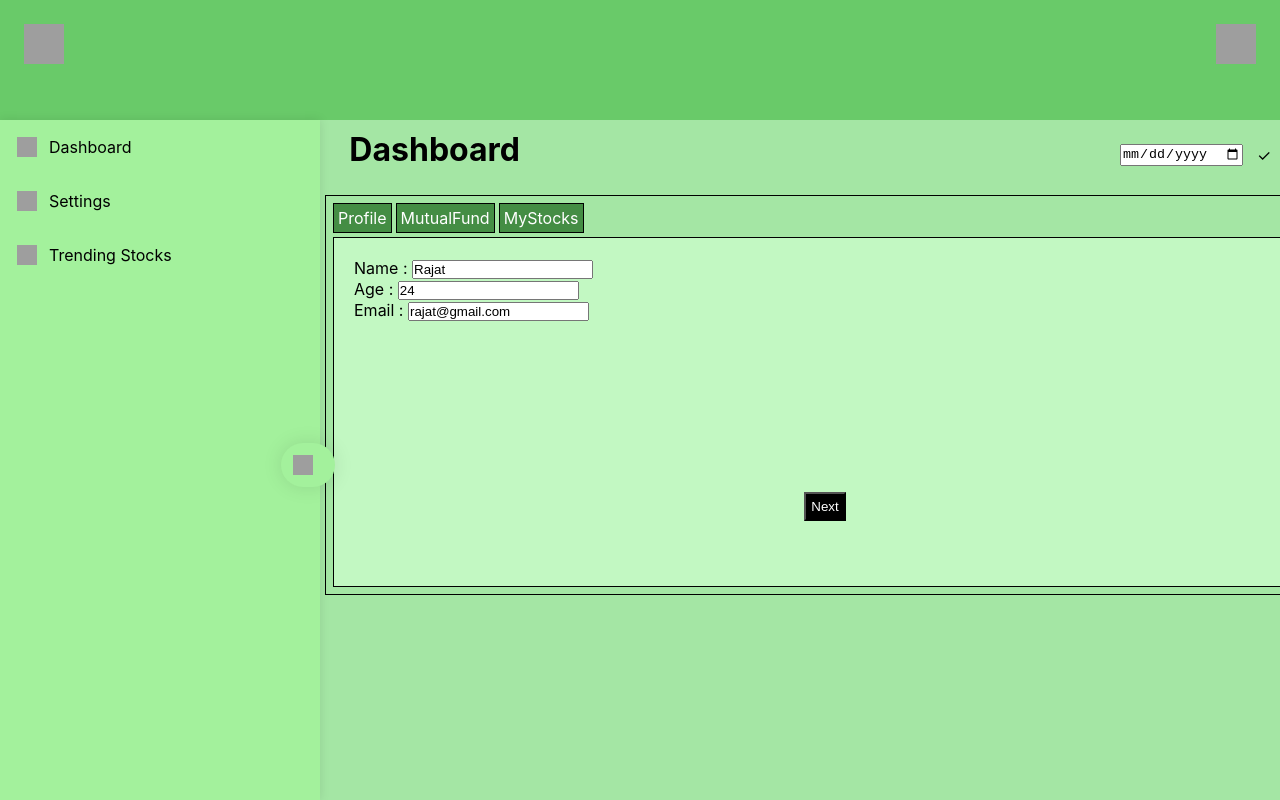
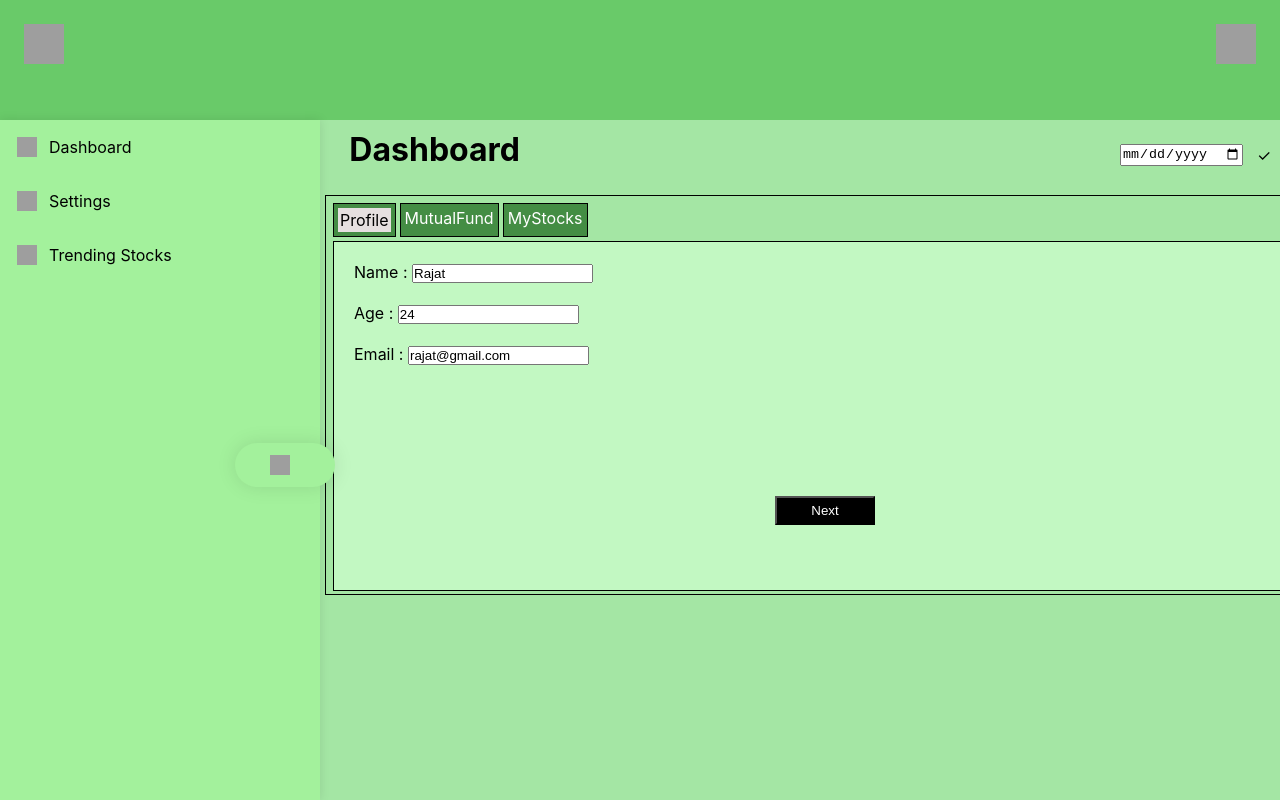
Before and after one commit to rajat-16rajput/Finology, a React (Create React App) app: page / in a window 1280 px wide. Shown: the top 800 px of the page. Built offline with nearby package versions, Linux system fonts and the light colour scheme; grey boxes are pictures that could not be loaded.

Commit message:
Add Form Validations

```diff
--- a/src/App.css
+++ b/src/App.css
@@ -163,16 +163,27 @@ li {
 }
 
 button {
+  width: 100px;
   padding: 5px;
   margin: 5px;
   color: white;
+  box-shadow: black;
   background-color: black;
+}
+
+button:disabled {
+  color: gray;
+  background-color: white;
 }
 .profile-form {
   display: flex;
   flex-direction: column;
   padding: 10px;
   margin: 10px;
+}
+.error-msg {
+  color: red;
+  font-size: small;
 }
 .mututal-form {
   padding: 5px;
@@ -198,10 +209,16 @@ button {
 
   box-shadow: black;
 }
-
-.tab-btn:hover {
+.active-tab {
+  background-color: rgb(230, 224, 224);
+  color: black;
+  box-sizing: border-box;
+  font-size: medium;
+  padding: 2px;
+}
+/* .tab-btn:hover {
   background-color: rgb(86, 161, 86);
-}
+} */
 .error {
   height: 75vh;
   align-items: center;
--- a/src/Components/Dashboard.js
+++ b/src/Components/Dashboard.js
@@ -2,7 +2,7 @@ import Profile from "./Profile";
 import MutualFund from "./MutualFund";
 import MyStocks from "./MyStocks";
 import DatePicker from "./DatePicker";
-import { useState } from "react";
+import { useEffect, useState } from "react";
 
 const Dashboard = () => {
   const [data, setData] = useState({
@@ -11,9 +11,28 @@ const Dashboard = () => {
     email: "rajat@gmail.com",
     sip: [],
   });
+
   const [activeIndex, setActiveIndex] = useState(0);
+  const [error, setError] = useState({});
   const tabs = [
-    { name: "Profile", component: Profile },
+    {
+      name: "Profile",
+      component: Profile,
+      validate: () => {
+        const err = {};
+        if (!data.name) {
+          err.name = "Please Enter your name";
+        }
+        if (!data.age) {
+          err.age = "Please Enter your age";
+        }
+        if (!data.email) {
+          err.email = "Please Enter your email";
+        }
+        setError(err);
+        return err.name || err.age || err.email ? false : true;
+      },
+    },
     { name: "MutualFund", component: MutualFund },
     { name: "MyStocks", component: MyStocks },
   ];
@@ -40,19 +59,17 @@ const Dashboard = () => {
       <div className="dashboard-content">
         <div className="dashboard-tabs">
           {tabs.map((t, index) => (
-            <div
-              className="tab-btn"
-              key={index}
-              onClick={() => {
-                handleTabChange(index);
-              }}
-            >
-              {t.name}
+            <div className="tab-btn" key={index}>
+              {index === activeIndex ? (
+                <div className="active-tab">{t.name}</div>
+              ) : (
+                t.name
+              )}
             </div>
           ))}
         </div>
         <div className="dashboard-page">
-          <ActiveComponent data={data} setData={setData} />
+          <ActiveComponent data={data} setData={setData} error={error} />
           <div className="dashboard-btn-container">
             {activeIndex > 0 && (
               <button
@@ -68,6 +85,9 @@ const Dashboard = () => {
                 onClick={() => {
                   handleNext();
                 }}
+                disabled={
+                  !data.name || (data.age < 18 && data.age > 40) || !data.email
+                }
               >
                 Next
               </button>
@@ -75,10 +95,6 @@ const Dashboard = () => {
             {activeIndex === tabs.length - 1 && <button>Submit</button>}
           </div>
         </div>
-        {/* <div>
-          <button>Previous</button>
-          <button>Next</button>
-        </div> */}
       </div>
     </div>
   );
--- a/src/Components/MyStocks.js
+++ b/src/Components/MyStocks.js
@@ -18,7 +18,7 @@ const MyStocks = () => {
         {stockList.map((entry, index) => {
           return (
             <li key={index}>
-              {entry.name} {"x" + index + 1 * 2}
+              {entry.name} {"  x " + index + 1 * 2}
             </li>
           );
         })}
--- a/src/Components/Profile.js
+++ b/src/Components/Profile.js
@@ -1,7 +1,8 @@
 import React, { useEffect } from "react";
 
-const Profile = ({ data, setData }) => {
+const Profile = ({ data, setData, error }) => {
   const { name, age, email } = data;
+
   function handleChange(e, item) {
     setData((prevState) => ({ ...prevState, [item]: e.target.value }));
   }
@@ -9,6 +10,7 @@ const Profile = ({ data, setData }) => {
   useEffect(() => {
     console.log(data);
   }, [data]);
+
   return (
     <div className="profile-form">
       <div>
@@ -21,6 +23,9 @@ const Profile = ({ data, setData }) => {
           }}
         ></input>
       </div>
+      {!data.name && <span className="error-msg">Please enter your name</span>}
+
+      <br></br>
       <div>
         <label>Age : </label>
         <input
@@ -31,6 +36,10 @@ const Profile = ({ data, setData }) => {
           }}
         ></input>
       </div>
+      {data.age < 18 && (
+        <span className="error-msg">Age should be above 18</span>
+      )}
+      <br></br>
       <div>
         <label>Email : </label>
         <input
@@ -41,6 +50,7 @@ const Profile = ({ data, setData }) => {
           }}
         ></input>
       </div>
+      {!data.email && <span className="error-msg">Please enter the email</span>}
     </div>
   );
 };
```
